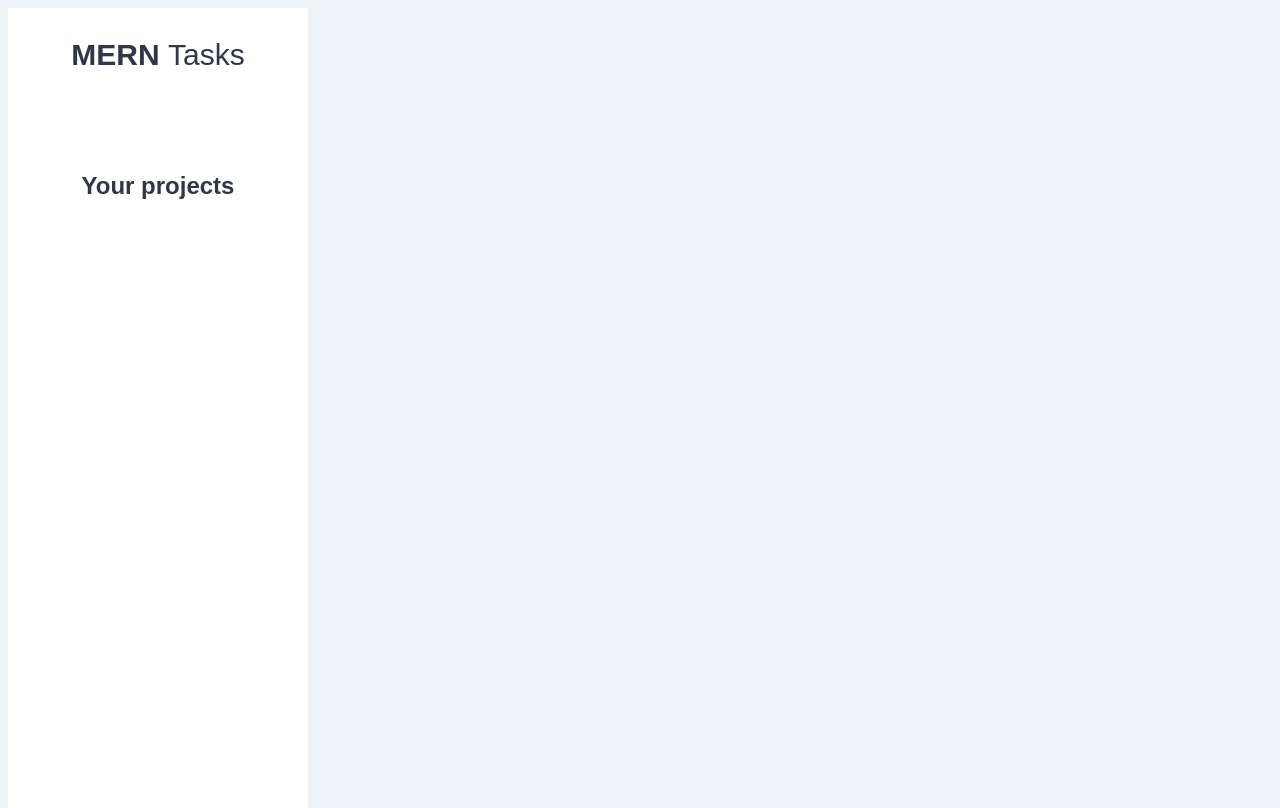
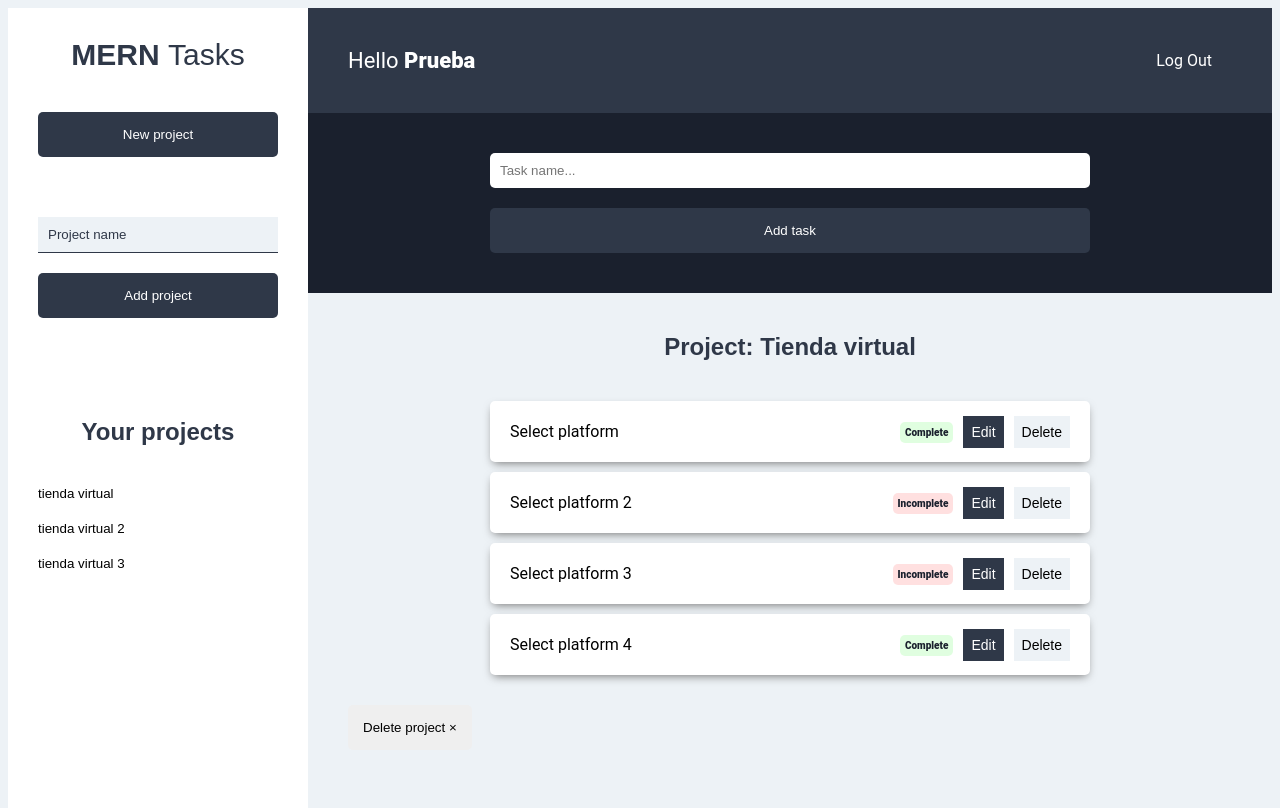
Before and after one commit to julikroch/mern-client, a React (Create React App) app: page /projects in a window 1280 px wide. Built offline with nearby package versions, Linux system fonts and the light colour scheme.

Commit message:
adding all the tasks components

```diff
--- /dev/null
+++ b/src/components/layout/Bar.js
@@ -0,0 +1,15 @@
+import React from 'react'
+
+const Bar = () => {
+    return (
+        <header className='app-header'>
+            <p className='nombre-usuario'>Hello <span>Prueba</span></p>
+
+            <nav className='nav-principal'>
+                <a href="#!">Log Out</a>
+            </nav>
+        </header>
+    )
+}
+
+export default Bar
--- a/src/components/layout/Sidebar.js
+++ b/src/components/layout/Sidebar.js
@@ -1,11 +1,15 @@
-import React from 'react'
+import NewProject from "../projects/NewProject"
+import ListProjects from "../projects/ListProjects"
 
 const Sidebar = () => {
     return (
         <aside>
             <h1>MERN <span>Tasks</span></h1>
+
+            <NewProject />
             <div className="proyectos">
                 <h2>Your projects</h2>
+                <ListProjects />
             </div>
         </aside>
     )
--- /dev/null
+++ b/src/components/projects/ListProjects.js
@@ -0,0 +1,21 @@
+import React from 'react'
+import Project from './Project'
+
+const ListProjects = () => {
+
+    const projects = [
+        { name: 'tienda virtual' },
+        { name: 'tienda virtual 2' },
+        { name: 'tienda virtual 3' }
+    ]
+
+    return (
+        <ul className='listado-proyectos'>
+            {projects.map((project) => (
+                <Project project={project} />
+            ))}
+        </ul>
+    )
+}
+
+export default ListProjects
--- /dev/null
+++ b/src/components/projects/NewProject.js
@@ -0,0 +1,53 @@
+import { Fragment, useState } from "react"
+
+const NewProject = () => {
+
+    const [project, saveProject] = useState({
+        name: ''
+    })
+
+    const { name } = project
+
+    const onChangeProject = e => {
+        saveProject({
+            ...project,
+            [e.target.name]: e.target.value
+        })
+    }
+
+    const submitProject = e => {
+        e.preventDefault()
+    }
+
+    return (
+        <Fragment>
+            <button
+                type='button'
+                className='btn btn-block btn-primario'
+            >New project</button>
+
+            <form
+                className='formulario-nuevo-proyecto'
+                onSubmit={submitProject}
+            >
+                <input
+                    type="text"
+                    className='input-text'
+                    placeholder='Project name'
+                    name='name'
+                    value={name}
+                    onChange={onChangeProject}
+                />
+
+                <input
+                    type="submit"
+                    className='btn btn-primario btn-block'
+                    value='Add project'
+                />
+            </form>
+        </Fragment>
+
+    )
+}
+
+export default NewProject
--- /dev/null
+++ b/src/components/projects/Project.js
@@ -0,0 +1,14 @@
+import React from 'react'
+
+const Project = ({ project }) => {
+    return (
+        <li>
+            <button
+                type='button'
+                className='btn btn-blank'
+            >{project.name}</button>
+        </li>
+    )
+}
+
+export default Project
--- a/src/components/projects/Projects.js
+++ b/src/components/projects/Projects.js
@@ -1,13 +1,19 @@
-import React from 'react'
+import Bar from '../layout/Bar'
 import Sidebar from '../layout/Sidebar'
+import TaskForm from '../tasks/TaskForm'
+import TaskList from '../tasks/TaskList'
 
 const Projects = () => {
     return (
         <div className="contenedor-app">
             <Sidebar />
             <div className="seccion-principal">
+                <Bar />
                 <main>
-                    <div className="contenedor-tareas"></div>
+                    <TaskForm />
+                    <div className="contenedor-tareas">
+                        <TaskList />
+                    </div>
                 </main>
             </div>
         </div>
--- /dev/null
+++ b/src/components/tasks/Task.js
@@ -0,0 +1,41 @@
+import React from 'react'
+
+const Task = ({ task }) => {
+
+    const { name, taskState } = task
+
+    return (
+        <li className='tarea sombra'>
+            <p>{name}</p>
+
+            <div className="estado">
+                {taskState
+                    ?
+                    <button
+                        type='button'
+                        className='completo'
+                    >Complete</button>
+                    :
+                    <button
+                        type='button'
+                        className='incompleto'
+                    >Incomplete</button>
+                }
+            </div>
+
+            <div className="acciones">
+                <button
+                    type='button'
+                    className='btn btn-primario'
+                >Edit</button>
+
+                <button
+                    type='button'
+                    className='btn btn-secundario'
+                >Delete</button>
+            </div>
+        </li>
+    )
+}
+
+export default Task
--- /dev/null
+++ b/src/components/tasks/TaskForm.js
@@ -0,0 +1,27 @@
+import React from 'react'
+
+const TaskForm = () => {
+    return (
+        <div className="formulario">
+            <form>
+                <div className="contenedor-input">
+                    <input
+                        type="text"
+                        className='input-text'
+                        placeholder='Task name...'
+                        name='name'
+                    />
+                </div>
+                <div className="contenedor-input">
+                    <input
+                        type="submit"
+                        className='btn btn-primario btn-submit btn-block'
+                        value='Add task'
+                    />
+                </div>
+            </form>
+        </div>
+    )
+}
+
+export default TaskForm
--- /dev/null
+++ b/src/components/tasks/TaskList.js
@@ -0,0 +1,35 @@
+import React, { Fragment } from 'react'
+import Task from './Task'
+
+const TaskList = () => {
+
+    const tasks = [
+        { name: 'Select platform', taskState: true },
+        { name: 'Select platform 2', taskState: false },
+        { name: 'Select platform 3', taskState: false },
+        { name: 'Select platform 4', taskState: true }
+    ]
+
+    return (
+        <Fragment>
+            <h2>Project: Tienda virtual</h2>
+            <ul className='listado-tareas'>
+                {tasks.length === 0
+                    ? <li>No tasks yet</li>
+                    : tasks.map((task) => (
+                        <Task
+                            task={task}
+                        />
+                    ))
+                }
+            </ul>
+
+            <button
+                type='button'
+                className='btn btn-eliminar'
+            >Delete project &times;</button>
+        </Fragment>
+    )
+}
+
+export default TaskList
--- a/src/index.css
+++ b/src/index.css
@@ -139,6 +139,7 @@ aside {
 .app-header {
   display: flex;
   justify-content: space-between;
+  align-items: center;
   background-color: var(--gris2);
   padding: 4rem;
 }
```
Also changed, not shown: src/components/auth/Login.js (+18 -18 lines), src/components/auth/NewAccount.js (+32 -32 lines).
